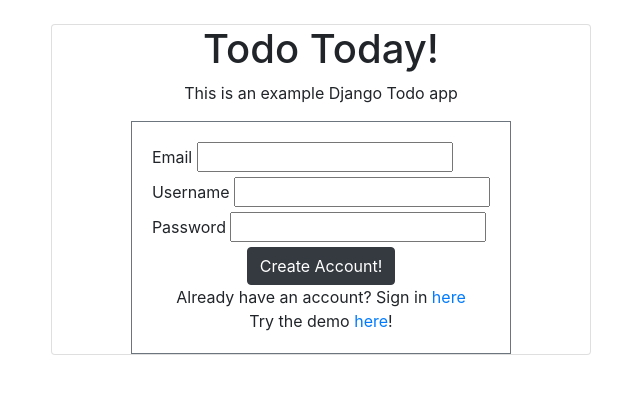
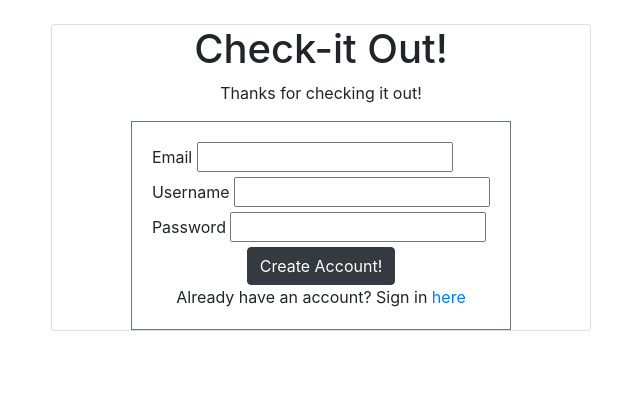
Before and after one commit to SevenNateNine/todoList, a Django app: page /user/signup in a window 1280 px wide. Shown: the part 56-450 px from the top of the page, without its empty margins (319-959 px from the left). Run offline with Django 3.2, Linux system fonts and the light colour scheme; some libraries are stand-ins or nearby versions.

Commit message:
Fixed up Sign Up not being consistent.

```diff
--- a/todo/templates/account/signup.html
+++ b/todo/templates/account/signup.html
@@ -2,8 +2,8 @@
 {% block content %}
 <div class="card align-items-center">
   <div class="text-center">
-    <h1>Todo Today!</h1>
-    <p>This is an example Django Todo app</p>
+    <h1>Check-it Out!</h1>
+    <p>Thanks for checking it out!</p>
   </div>
   <span class="border border-secondary">
     <div class="card-body">
@@ -41,9 +41,9 @@
         </div>
       </div>
       <div class="row">
-        <div class="col-md-12 text-center">
+        <!-- <div class="col-md-12 text-center">
           Try the demo <a href="/">here</a>!
-        </div>
+        </div> -->
       </div>
     </div>
   </span>
```
